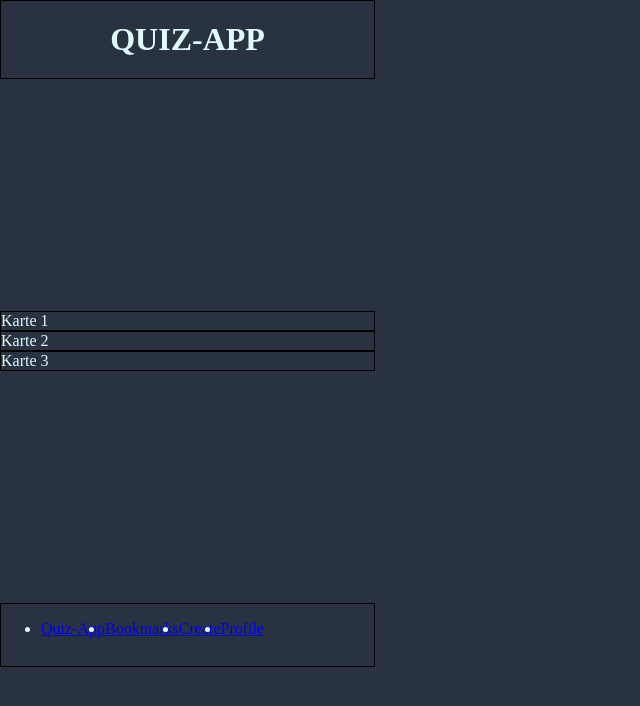
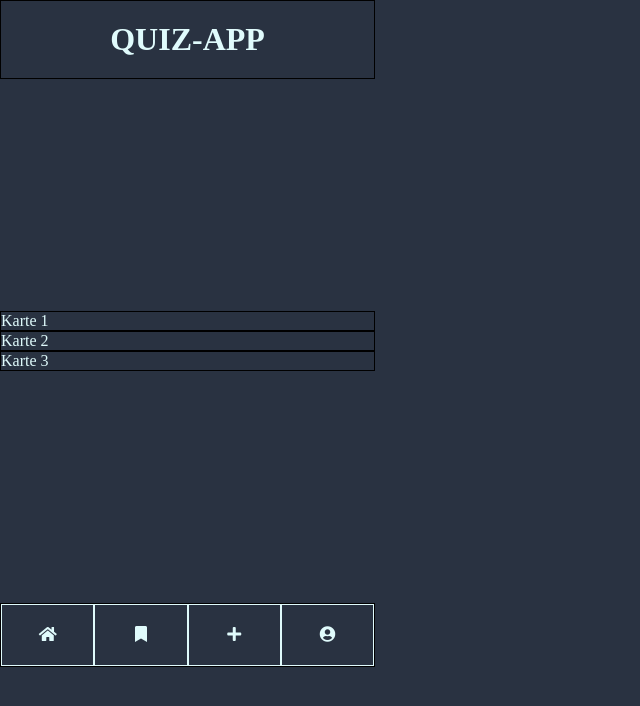
Before and after one commit to PReichetanz/quiz-app, a plain HTML site: page index.html in a window 1280 px wide. Shown: the whole page, without its empty margins (0-640 px from the left). Drawn offline with Linux system fonts and the light colour scheme.

Commit message:
Finish navbar, add profile.html and create.html

```diff
--- a/index.html
+++ b/index.html
@@ -6,6 +6,12 @@
     <meta name="viewport" content="width=device-width, initial-scale=1.0" />
     <title>Quiz-App</title>
     <link rel="stylesheet" href="/styles/index.css" />
+    <link
+      rel="stylesheet"
+      href="https://use.fontawesome.com/releases/v5.8.2/css/all.css"
+      integrity="sha384-oS3vJWv+0UjzBfQzYUhtDYW+Pj2yciDJxpsK1OYPAYjqT085Qq/1cq5FLXAZQ7Ay"
+      crossorigin="anonymous"
+    />
   </head>
   <body>
     <h1>Quiz-App</h1>
@@ -14,12 +20,20 @@
       <div class="card">Karte 2</div>
       <div class="card">Karte 3</div>
     </section>
-    <nav class="navigation">
-      <ul role="list">
-        <li><a href="index.html">Quiz-App</a></li>
-        <li><a href="#">Bookmarks</a></li>
-        <li><a href="#">Create</a></li>
-        <li><a href="#">Profile</a></li>
+    <nav>
+      <ul class="navigation" role="list">
+        <li class="nav-item">
+          <a href="index.html"><i class="fas fa-home"></i></a>
+        </li>
+        <li class="nav-item">
+          <a href="bookmarks.html"><i class="fas fa-bookmark"></i></a>
+        </li>
+        <li class="nav-item">
+          <a href="create.html"><i class="fas fa-plus"></i></a>
+        </li>
+        <li class="nav-item">
+          <a href="profile.html"><i class="fas fa-user-circle"></i></a>
+        </li>
       </ul>
     </nav>
   </body>
--- a/styles/index.css
+++ b/styles/index.css
@@ -25,11 +25,32 @@ h1 {
   border: 1px solid black;
 }
 
-.navigation {
+nav {
+  display: flex;
+  justify-content: center;
+  align-items: stretch;
   border: 1px solid black;
   height: 4rem;
 }
 
-.navigation > ul {
+.navigation {
   display: flex;
+  justify-content: space-evenly;
+  align-items: stretch;
+  padding: 0;
+  margin: 0;
+  width: 100%;
 }
+
+.nav-item {
+  display: flex;
+  justify-content: center;
+  align-items: center;
+  border: 1px solid #e0fbfc;
+  width: 25%;
+}
+
+.nav-item > a {
+  color: inherit;
+  text-decoration: none;
+}
```
Also changed, not shown: create.html (added), profile.html (added).
